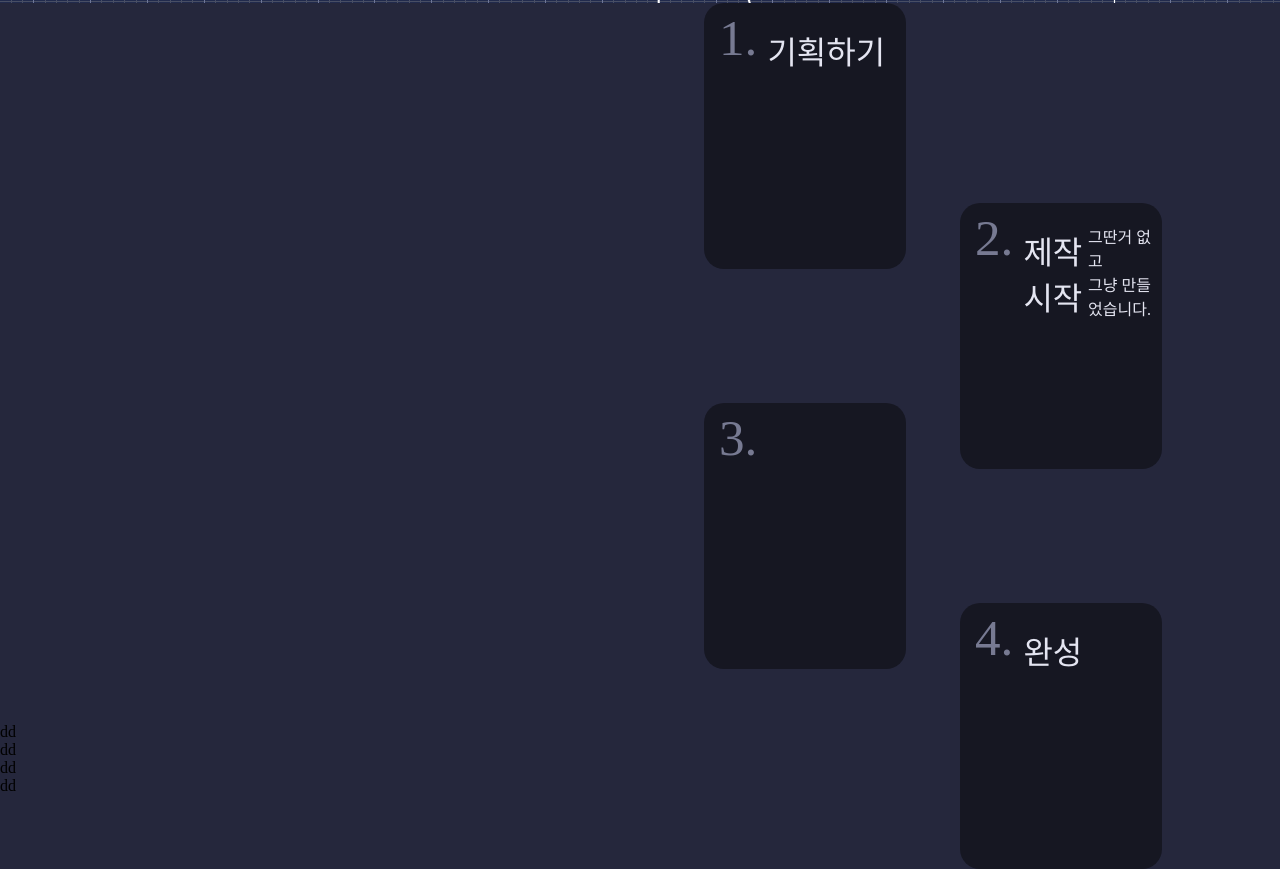
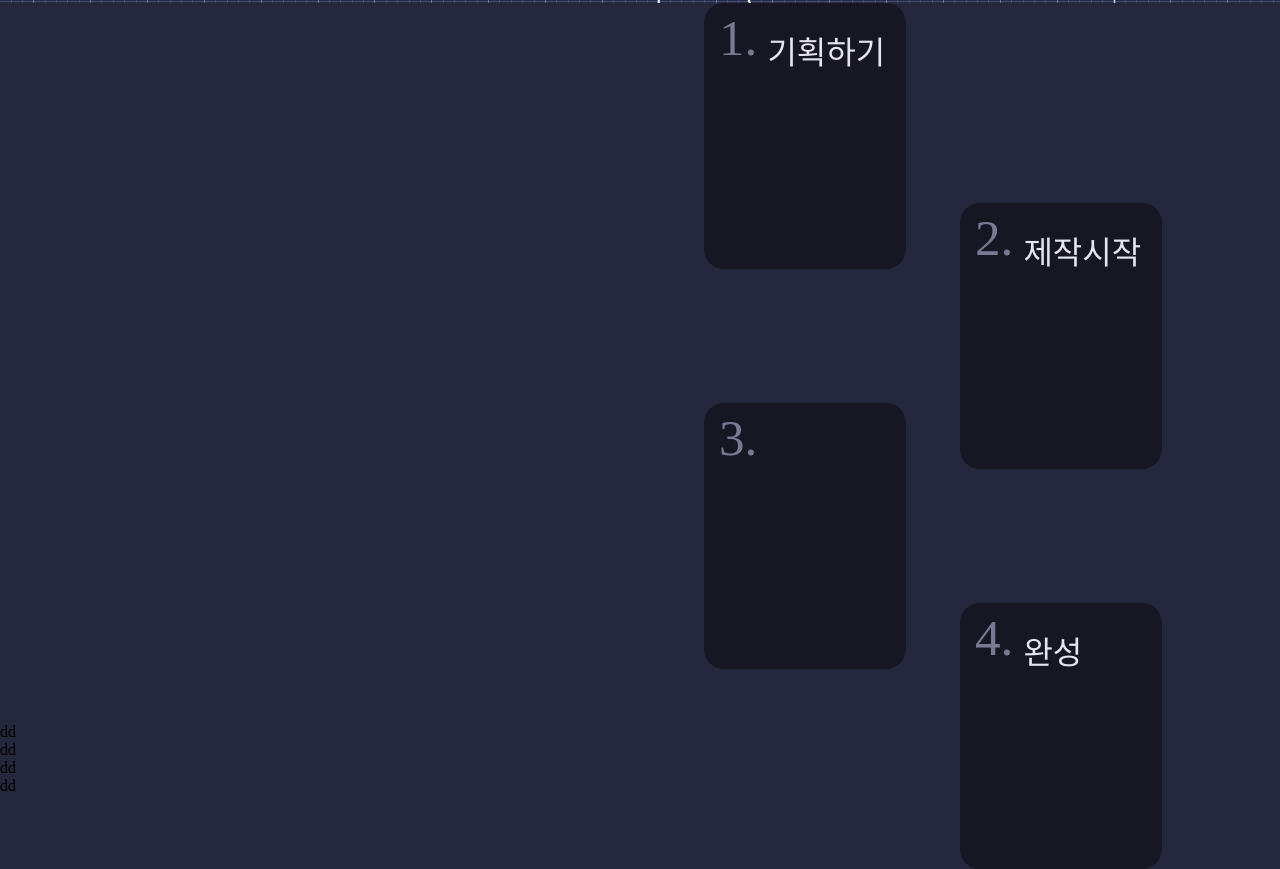
Before and after one commit to Fermion08/Fermion08.github.io, a plain HTML site: page pages/main.html in a window 1280 px wide. Shown: the part 797-1666 px from the top of the page. Drawn offline with Linux system fonts and the light colour scheme; a web font is replaced by a local one.

Commit message:
i fixed errors

```diff
--- a/pages/main.html
+++ b/pages/main.html
@@ -50,7 +50,6 @@
             <div class="textBox" id="tb2">
               <p id="tbt1">2.</p>
               <p id="tbt2">제작시작</p>
-              <p>그딴거 없고 <br>그냥 만들었습니다.</p>
             </div>
           </a>
           <a href="#mainsec3">
```
